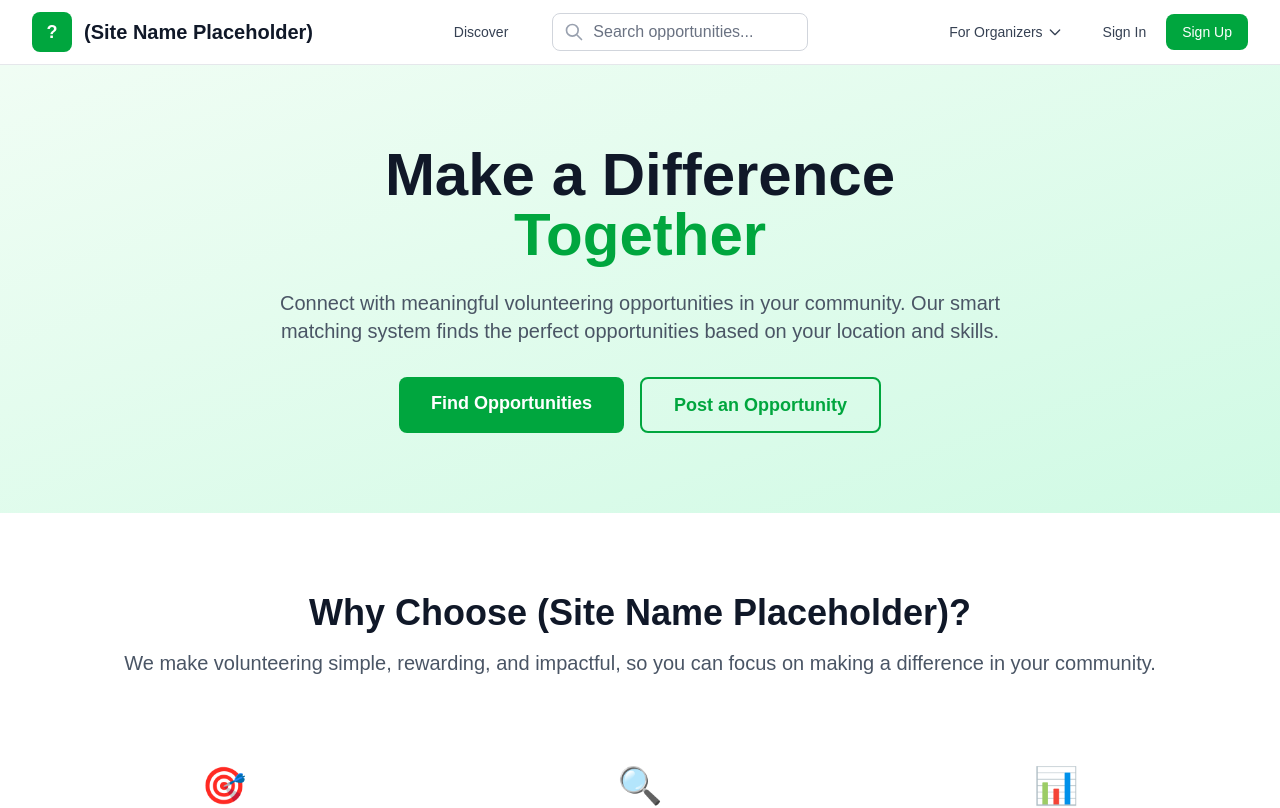
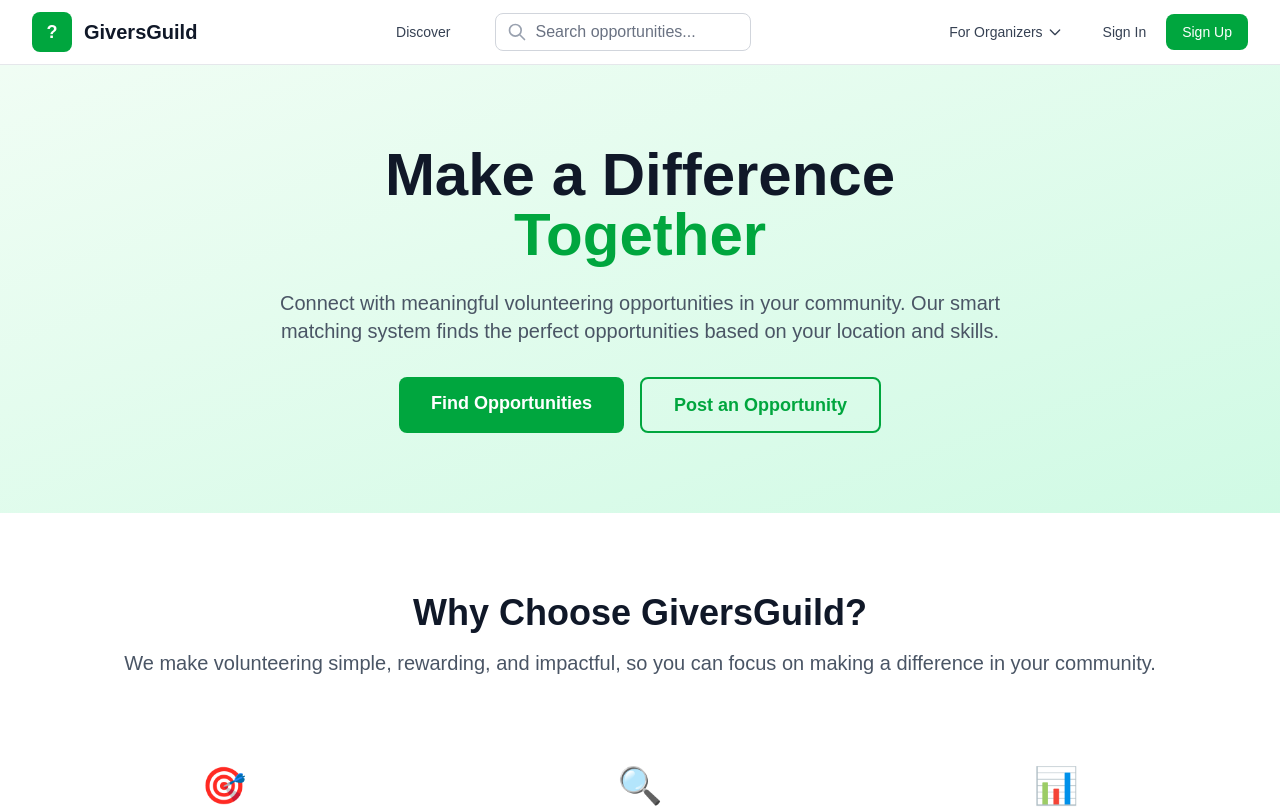
Before and after one commit to iiBlackbird/SoftwareDesignProject, a Next.js app in the folder frontend/: page / in a window 1280 px wide. Shown: the top 808 px of the page. Built offline with nearby package versions, Linux system fonts and the light colour scheme.

Commit message:
fixed name

```diff
--- a/frontend/app/page.tsx
+++ b/frontend/app/page.tsx
@@ -13,7 +13,7 @@ export function NavigationBar() {
               <span className="text-white font-bold text-lg">?</span>
             </div>
             <span className="text-xl font-bold text-gray-900 dark:text-white">
-              (Site Name Placeholder)
+              GiversGuild
             </span>
           </div>
 
@@ -179,7 +179,7 @@ function FeaturesSection() {
       <div className="max-w-7xl mx-auto px-4 sm:px-6 lg:px-8">
         <div className="text-center mb-16">
           <h2 className="text-3xl md:text-4xl font-bold text-gray-900 dark:text-white mb-4">
-            Why Choose (Site Name Placeholder)?
+            Why Choose GiversGuild?
           </h2>
           <p className="text-xl text-gray-600 dark:text-gray-300">
             We make volunteering simple, rewarding, and impactful, so you can focus on making a difference in your community.
```
